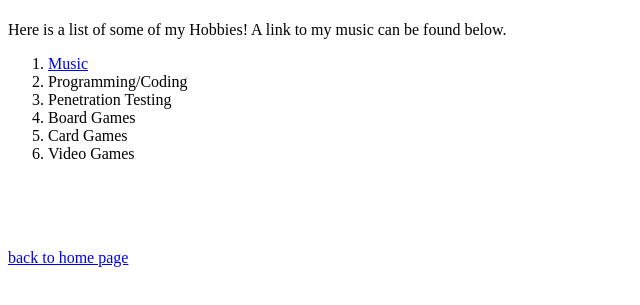
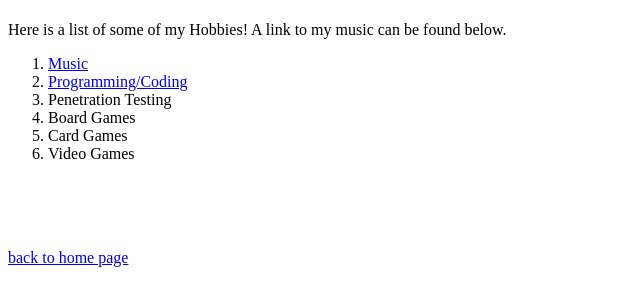
Before and after one commit to PsychicMustache/cv, a plain HTML site: page hobbies.html in a window 1280 px wide. Shown: the part 59-364 px from the top of the page, without its empty margins (0-640 px from the left). Drawn offline with Linux system fonts and the light colour scheme.

Commit message:
Update hobbies.html

```diff
--- a/hobbies.html
+++ b/hobbies.html
@@ -9,7 +9,7 @@
         <p>Here is a list of some of my Hobbies! A link to my music can be found below.</p>
         <ol>
             <li><a href="https://soundcloud.com/tessellationmusic" target="_blank">Music</a></li>
-            <li>Programming/Coding</li>
+            <li><a href="https://github.com/PsychicMustache/cv">Programming/Coding</a></li>
             <li>Penetration Testing</li>
             <li>Board Games</li>
             <li>Card Games</li>
```
